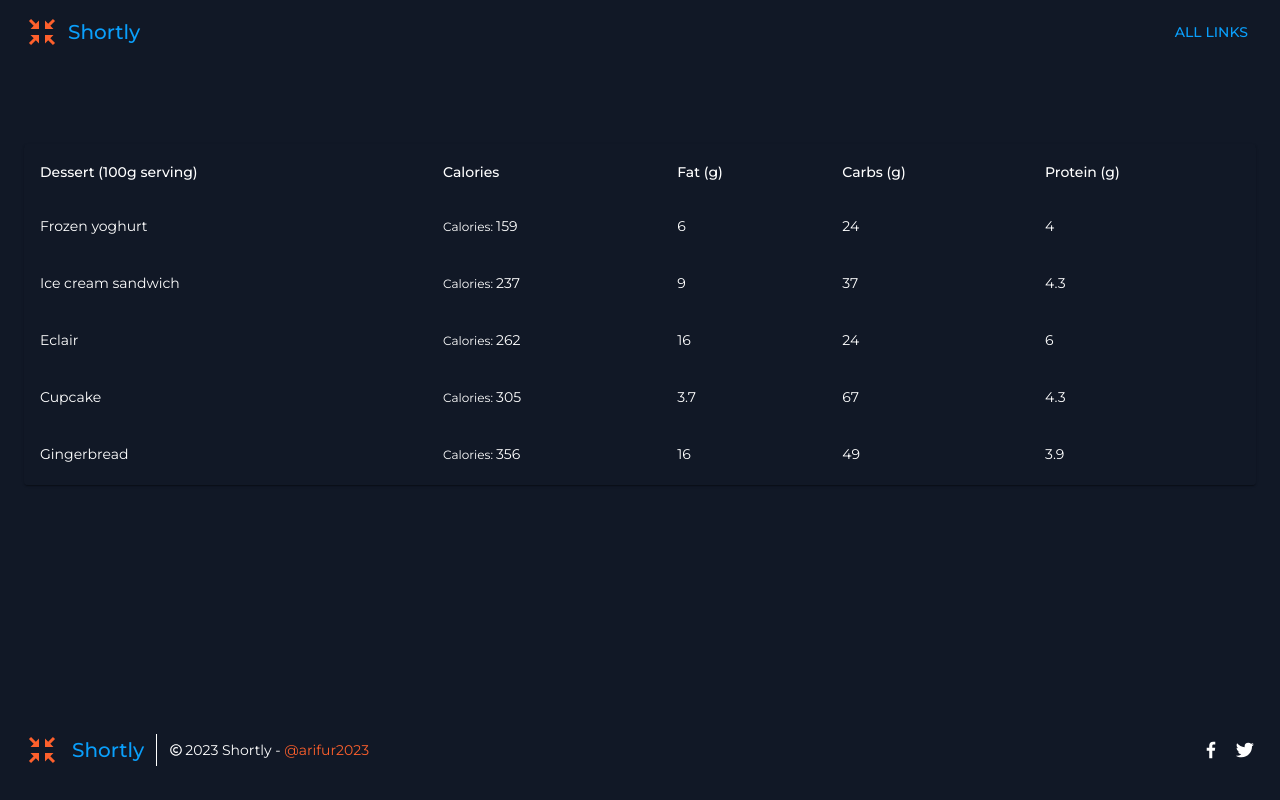
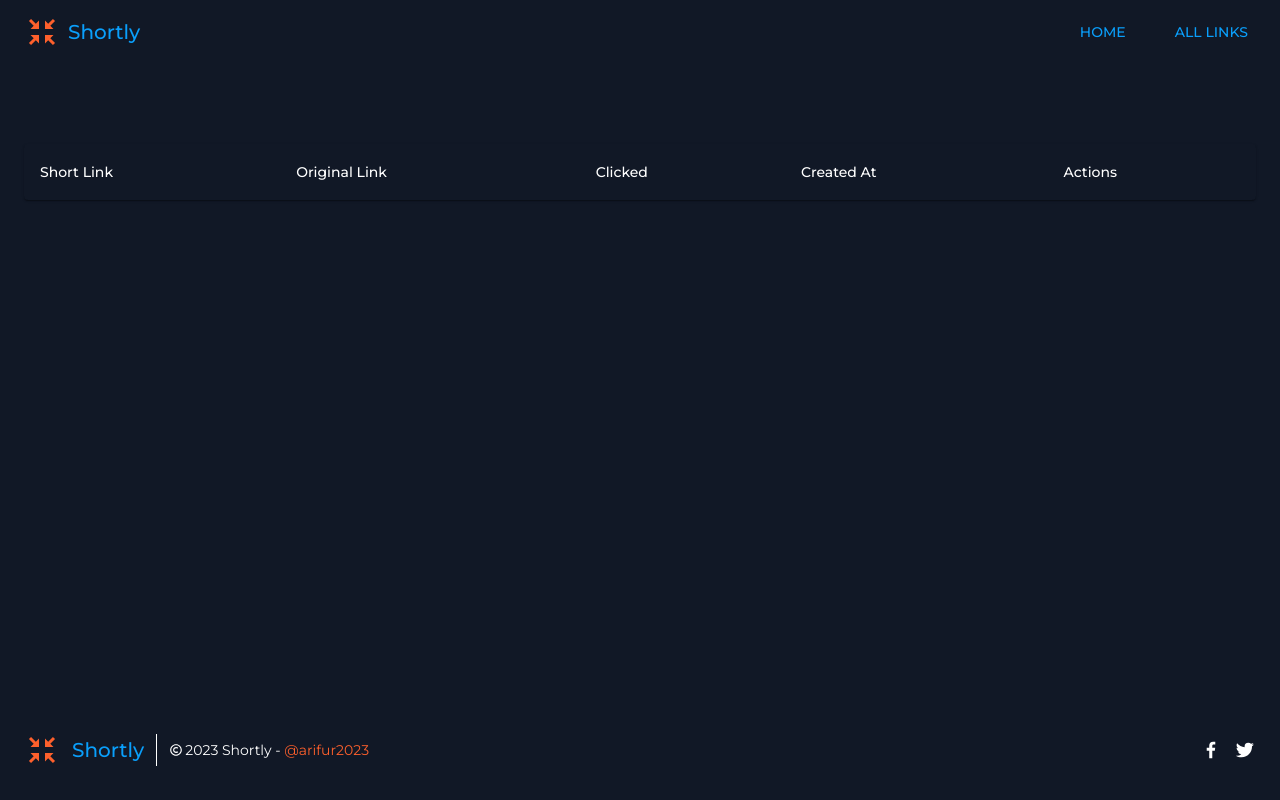
Before and after one commit to Arifur-Rahaman/shorty, a React (Vite) app: page /urls in a window 1280 px wide. Built offline with nearby package versions, Linux system fonts and the light colour scheme.

Commit message:
Update: Implemented url list and functionality

```diff
--- a/package.json
+++ b/package.json
@@ -15,6 +15,7 @@
     "@mui/icons-material": "^5.14.0",
     "@mui/material": "^5.14.0",
     "framer-motion": "^10.12.18",
+    "moment": "^2.29.4",
     "nanoid": "^4.0.2",
     "react": "^18.2.0",
     "react-dom": "^18.2.0",
--- a/src/layouts/MainLayout/MainLayout.tsx
+++ b/src/layouts/MainLayout/MainLayout.tsx
@@ -1,7 +1,7 @@
 import { Typography, Container, AppBar, Toolbar, Button, Box, Stack } from '@mui/material'
 import { useTheme } from '@mui/material/styles';
 import { BiCollapse, BiLogoFacebook, BiLogoTwitter, BiCopyright } from "react-icons/bi";
-import { useNavigate } from 'react-router-dom';
+import { Link, useNavigate } from 'react-router-dom';
 
 interface Props {
     children: JSX.Element[] | JSX.Element
@@ -25,13 +25,23 @@ function MainLayout({ children }: Props) {
             <Box>
                 {/* --------Header Start------- */}
                 <AppBar position="static" elevation={0} sx={{ background: 'transparent', mb: { xs: '2rem', sm: '5rem' } }}>
-                    <Toolbar disableGutters={true}>
-                        <BiCollapse size={36} style={{ marginRight: '0.5rem', color: `${colorPrimary}` }} />
-                        <Typography color={'secondary'} variant="h6" component="div" sx={{ flexGrow: 1, }}>
-                            Shortly
-                        </Typography>
+                    <Toolbar disableGutters={true} sx={{gap:'2rem'}}>
+                        <Link to={'/'} style={{textDecoration:'none', flexGrow:1 }}>
+                            <Stack direction={'row'} alignItems={'center'}>
+                                <BiCollapse size={36} style={{ marginRight: '0.5rem', color: `${colorPrimary}` }} />
+                                <Typography color={'secondary'} variant="h6" component="div">
+                                    Shortly
+                                </Typography>
+                            </Stack>
+                        </Link>
                         <Button
-                            onClick={()=>navigate('/urls')}
+                            onClick={() => navigate('/')}
+                            color="secondary"
+                        >
+                            Home
+                        </Button>
+                        <Button
+                            onClick={() => navigate('/urls')}
                             color="secondary"
                         >
                             All links
--- a/src/pages/Home/Home.tsx
+++ b/src/pages/Home/Home.tsx
@@ -1,8 +1,10 @@
-import { Typography, Container, Button, Grid, TextField, Box, Snackbar, Alert } from '@mui/material'
+import { Typography, Container, Button, Grid, TextField, Box, Snackbar, Alert, Stack } from '@mui/material'
+import { GoLinkExternal } from "react-icons/go";
 import { useTheme } from '@mui/material/styles';
 import useLocalStroge from '../../hooks/useLocalStorage';
 import { useState } from 'react';
 import { nanoid } from 'nanoid'
+import moment from 'moment';
 
 // import { motion } from 'framer-motion';
 
@@ -20,11 +22,10 @@ function Home() {
     severity: 'error',
     message: ''
   })
-  const [locatStore, setLocalStore] = useLocalStroge('urls', [])
+  const [localStore, setLocalStore] = useLocalStroge('urls', [])
 
   const theme = useTheme()
   const colorSecondary = theme.palette.secondary.main
-
   const handleOnchange = (e: any) => {
     setUrlText(e.target.value)
   }
@@ -39,7 +40,7 @@ function Home() {
     }
   }
 
-  /*Check url already existance of long url*/
+  /*Check if long url already exist or not*/
   const isUrlAlreadyExist = (store: [], url: string) => {
     const founded = store.find(({ originalUrl }) => originalUrl === url)
     if (founded) {
@@ -58,9 +59,9 @@ function Home() {
       return
     }
 
-    if (isUrlAlreadyExist(locatStore, urlText)) {
+    if (isUrlAlreadyExist(localStore, urlText)) {
       setUrlText('')
-      setSnackBarData({ open: true, severity: 'warning', message: 'Already added!'})
+      setSnackBarData({ open: true, severity: 'warning', message: 'Already added!' })
       return
     }
 
@@ -70,16 +71,32 @@ function Home() {
       originalUrl: urlText,
       shortUrl: `shortly.com/${newNanoId}`,
       clicked: 0,
-      createdAt: new Date()
+      createdAt: moment()
     }
-    setLocalStore([newElement, ...locatStore])
+    setLocalStore([newElement, ...localStore])
     setUrlText('')
     setSnackBarData({ open: true, severity: 'success', message: 'Shorten url added!' })
   }
 
-  /*Handle manual snackbar close*/
+  /*Handle snackbar close manually*/
   const handleClose = () => {
     setSnackBarData((prev) => ({ ...prev, open: false }))
+  }
+
+  /*Find recent URLs*/
+  const findRecentUrl = (store: []) => {
+    if (store.length > 3) {
+      return store.slice(0, 3)
+    }
+    else {
+      return store
+    }
+  }
+
+  /*Handle click on open url */
+  const handleOpenUrl = (url: string, id: string)=>{
+    setLocalStore(localStore.map((element:any)=>element.id === id?{...element, clicked: element.clicked+1}: element))
+    window.open(url, "_blank")
   }
 
   return (
@@ -170,14 +187,30 @@ function Home() {
             display: 'block',
             fontWeight: 400,
             fontSize: '0.85rem',
-            mb: '1rem'
+            mb: '1.5rem'
           }}
         >
-          Here are your recent shortened URLs! Now click navigate and enjoy shortly
+          Here are your <span style={{ color: `${colorSecondary}`, fontWeight: '600' }}>recent shortened URLs!</span> Now click navigate and enjoy shortly
         </Typography>
-        <Typography textAlign={'center'}>www.facebook.com</Typography>
-        <Typography textAlign={'center'}>www.facebook.com</Typography>
-        <Typography textAlign={'center'}>www.facebook.com</Typography>
+        {
+          findRecentUrl(localStore).map(({ shortUrl, originalUrl, id }) => (
+            <Stack
+              key={id}
+              direction={'row'}
+              justifyContent={'center'}
+              alignItems={'center'}
+              gap={'0.5rem'}
+              sx={{ width: 'content-fit', mb: '0.75rem' }}
+            >
+              <Typography variant='body2' align='center'>{shortUrl}</Typography>
+              <GoLinkExternal
+                size={12}
+                style={{ cursor: 'pointer', color: `${colorSecondary}` }}
+                onClick={()=>handleOpenUrl(originalUrl, id)}
+              />
+            </Stack>
+          ))
+        }
       </Box>
       <Snackbar
         open={snackBarData?.open}
--- a/src/pages/UrlList/UrlList.tsx
+++ b/src/pages/UrlList/UrlList.tsx
@@ -1,5 +1,4 @@
-import {Typography } from "@mui/material"
-import { styled } from '@mui/material/styles';
+import { styled, useTheme } from '@mui/material/styles';
 import Table from '@mui/material/Table';
 import TableBody from '@mui/material/TableBody';
 import TableCell, { tableCellClasses } from '@mui/material/TableCell';
@@ -7,47 +6,45 @@ import TableContainer from '@mui/material/TableContainer';
 import TableHead from '@mui/material/TableHead';
 import TableRow from '@mui/material/TableRow';
 import Paper from '@mui/material/Paper';
+import useLocalStroge from "../../hooks/useLocalStorage";
+import { Button, Stack, Typography } from '@mui/material';
+import { GoLinkExternal } from "react-icons/go";
+import moment from 'moment';
+import { AiOutlineEye } from "react-icons/ai";
+import OpenInNewIcon from '@mui/icons-material/OpenInNew';
 
 const StyledTableCell = styled(TableCell)(({ theme }) => ({
   [`&.${tableCellClasses.head}`]: {
     color: theme.palette.common.white,
-    [theme.breakpoints.down('sm')]: {
+    [theme.breakpoints.down('md')]: {
       display: 'none',
     },
   },
   [`&.${tableCellClasses.body}`]: {
     color: theme.palette.common.white,
   },
-  [theme.breakpoints.down('sm')]: {
+  [theme.breakpoints.down('md')]: {
     display: 'block',
-  },
+  }
 }));
 
 const StyledTableRow = styled(TableRow)(({ theme }) => ({
-  [theme.breakpoints.down('sm')]: {
+  [theme.breakpoints.down('md')]: {
     backgroundColor: '#212630',
   },
 }));
 
-function createData(
-  name: string,
-  calories: number,
-  fat: number,
-  carbs: number,
-  protein: number,
-) {
-  return { name, calories, fat, carbs, protein };
-}
-
-const rows = [
-  createData('Frozen yoghurt', 159, 6.0, 24, 4.0),
-  createData('Ice cream sandwich', 237, 9.0, 37, 4.3),
-  createData('Eclair', 262, 16.0, 24, 6.0),
-  createData('Cupcake', 305, 3.7, 67, 4.3),
-  createData('Gingerbread', 356, 16.0, 49, 3.9),
-];
 
 function UrlList() {
+  const [store, setStore] = useLocalStroge('urls', [])
+  const theme = useTheme()
+  const colorSecondary = theme.palette.secondary.main
+
+  /*Handle click on open url */
+  const handleOpenUrl = (url: string, id: string)=>{
+    setStore(store.map((element:any)=>element.id === id?{...element, clicked: element.clicked+1}: element))
+    window.open(url, "_blank")
+  }
   return (
     <TableContainer component={Paper} sx={{ background: 'transparent', color: 'white' }}>
       <Table
@@ -62,23 +59,54 @@ function UrlList() {
       >
         <TableHead>
           <TableRow>
-            <StyledTableCell>Dessert (100g serving)</StyledTableCell>
-            <StyledTableCell align="left">Calories</StyledTableCell>
-            <StyledTableCell align="left">Fat&nbsp;(g)</StyledTableCell>
-            <StyledTableCell align="left">Carbs&nbsp;(g)</StyledTableCell>
-            <StyledTableCell align="left">Protein&nbsp;(g)</StyledTableCell>
+            <StyledTableCell>Short Link</StyledTableCell>
+            <StyledTableCell align="left">Original Link</StyledTableCell>
+            <StyledTableCell align="left">Clicked</StyledTableCell>
+            <StyledTableCell align="left">Created At</StyledTableCell>
+            <StyledTableCell align="left">Actions</StyledTableCell>
           </TableRow>
         </TableHead>
         <TableBody>
-          {rows.map((row) => (
-            <StyledTableRow key={row.name} style={{ borderBottom: '4px solid #111826' }}>
+          {store.map((row: any) => (
+            <StyledTableRow key={row.shortUrl} style={{ borderBottom: '8px solid #111826' }}>
               <StyledTableCell component="th" scope="row">
-                {row.name}
+                <Stack
+                  direction={'row'}
+                  alignItems={'center'}
+                  gap={'0.5rem'}
+                  sx={{ width: 'content-fit', mb: '0.75rem' }}
+                >
+                  <Typography variant='body2' align='center'>{row.shortUrl}</Typography>
+                  <GoLinkExternal
+                    size={12}
+                    style={{ cursor: 'pointer', color: `${colorSecondary}` }}
+                    onClick={() => handleOpenUrl(row.originalUrl, row.id)}
+                  />
+                </Stack>
               </StyledTableCell>
-              <StyledTableCell align="left"><Typography variant="caption">Calories: </Typography>{row.calories}</StyledTableCell>
-              <StyledTableCell align="left">{row.fat}</StyledTableCell>
-              <StyledTableCell align="left">{row.carbs}</StyledTableCell>
-              <StyledTableCell align="left">{row.protein}</StyledTableCell>
+              <StyledTableCell align="left" >{row.originalUrl.slice(0, 50)}</StyledTableCell>
+              <StyledTableCell align="left">
+                <Stack direction={'row'} alignItems={'center'} gap={'0.5rem'}>
+                  <AiOutlineEye size={17} />
+                  <span>{row.clicked}</span>
+                  <Typography variant='body2' sx={{ display: { sm: 'none' } }}>Times Clicked</Typography>
+                </Stack>
+              </StyledTableCell>
+              <StyledTableCell align="left">{moment(row.createdAt).format('MMMM Do YYYY, h:mm:ss a')}</StyledTableCell>
+              <StyledTableCell align="left">
+                <Stack direction={'row'} spacing={'1rem'}>
+                  <Button
+                    endIcon={<OpenInNewIcon fontSize='small' />}
+                    variant='contained'
+                    size='small'
+                    fullWidth={true}
+                    onClick={() => handleOpenUrl(row.originalUrl, row.id)}
+                  >
+                    Open
+                  </Button>
+                  <Button variant='contained' color='secondary' size='small' fullWidth={true}>Details</Button>
+                </Stack>
+              </StyledTableCell>
             </StyledTableRow>
           ))}
         </TableBody>
```
Also changed, not shown: 2 other files (tests, documents, lock files or other folders).
